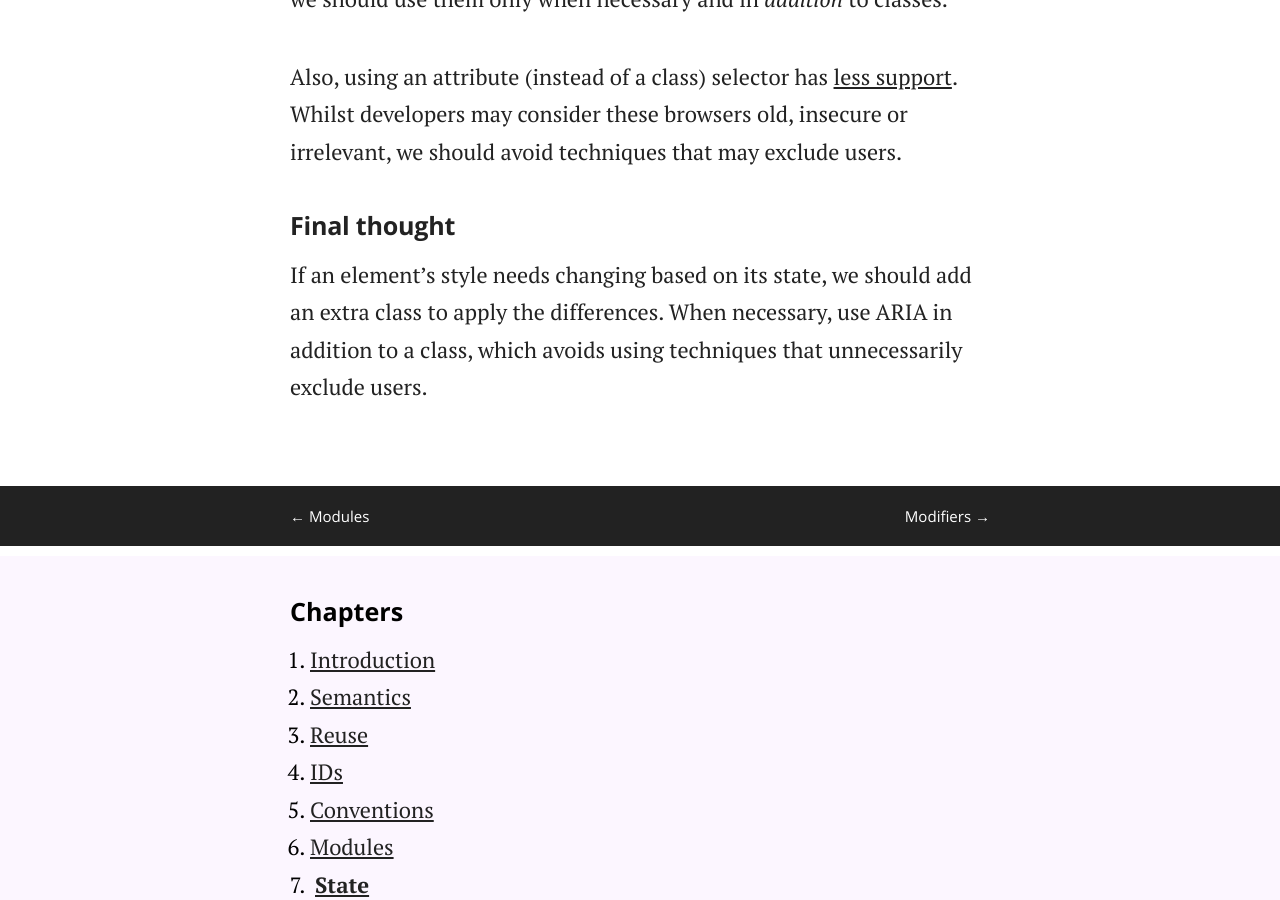
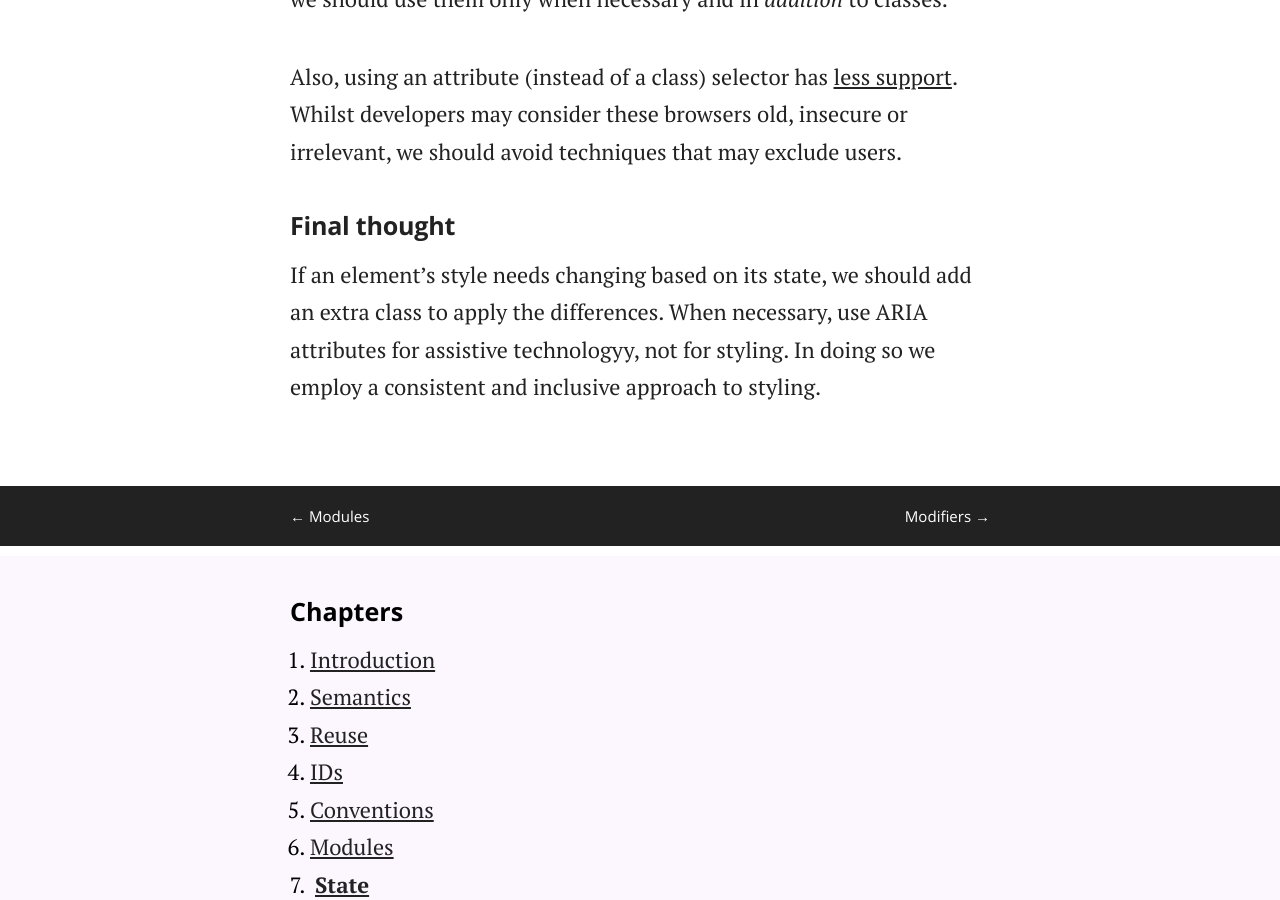
Before and after one commit to adamsilver/maintainablecss.com-jekyll, a Jekyll site: the page built from _chapters/07-state.md, in a window 1280 px wide and 900 px high, scrolled down 1738 px. Built offline with Jekyll 4.4.1, drawn with Linux system fonts in a browser that asks for light colours.

Commit message:
State final thought

```diff
--- a/_chapters/07-state.md
+++ b/_chapters/07-state.md
@@ -39,4 +39,4 @@ Also, using an attribute (instead of a class) selector has [less support](https:
 
 ## Final thought
 
-If an element's style needs changing based on its state, we should add an extra class to apply the differences. When necessary, use ARIA in addition to a class, which avoids using techniques that unnecessarily exclude users.
+If an element's style needs changing based on its state, we should add an extra class to apply the differences. When necessary, use ARIA attributes for assistive technologyy, not for styling. In doing so we employ a consistent and inclusive approach to styling.
```
